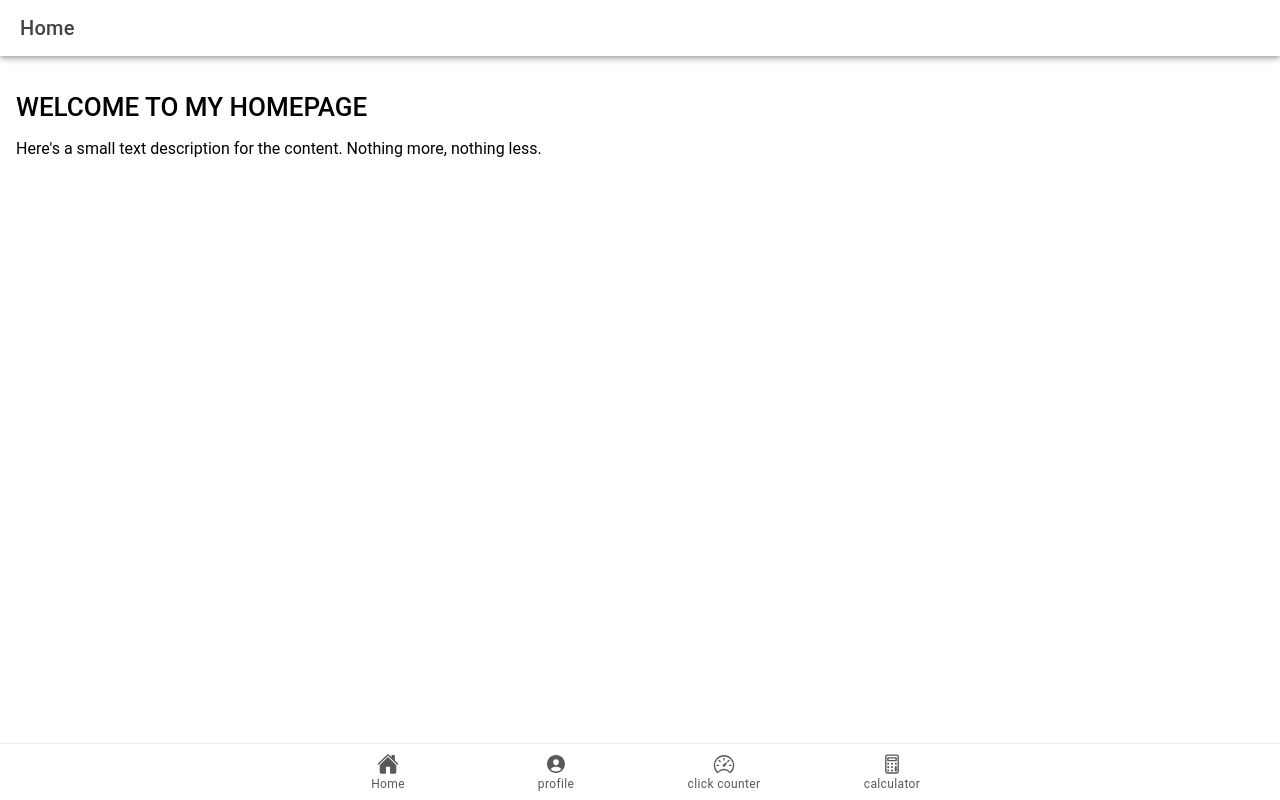
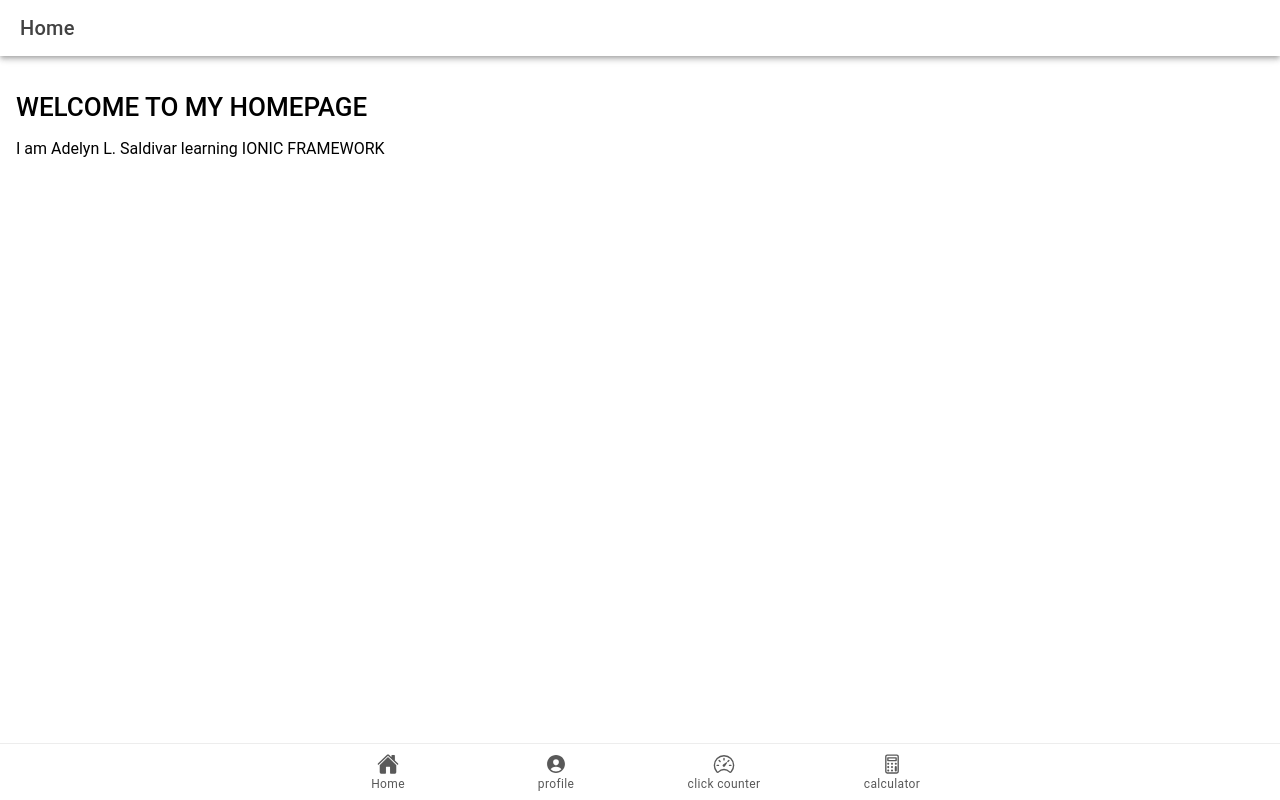
Before and after one commit to saldivarAdiii/ionic-t-saldivar, a React (Vite) app: page /Home in a window 1280 px wide. Built offline with nearby package versions, Linux system fonts and the light colour scheme.

Commit message:
added letters ino my <p></p> in home.tsx

```diff
--- a/src/pages/Home.tsx
+++ b/src/pages/Home.tsx
@@ -24,7 +24,7 @@ const Home: React.FC = () => {
       <h1>WELCOME TO MY HOMEPAGE</h1>
 
 
-      <p>Here's a small text description for the content. Nothing more, nothing less.</p>
+      <p>I am Adelyn L. Saldivar learning IONIC FRAMEWORK</p>
     </IonContent>
       </IonContent>
     </IonPage>
```
